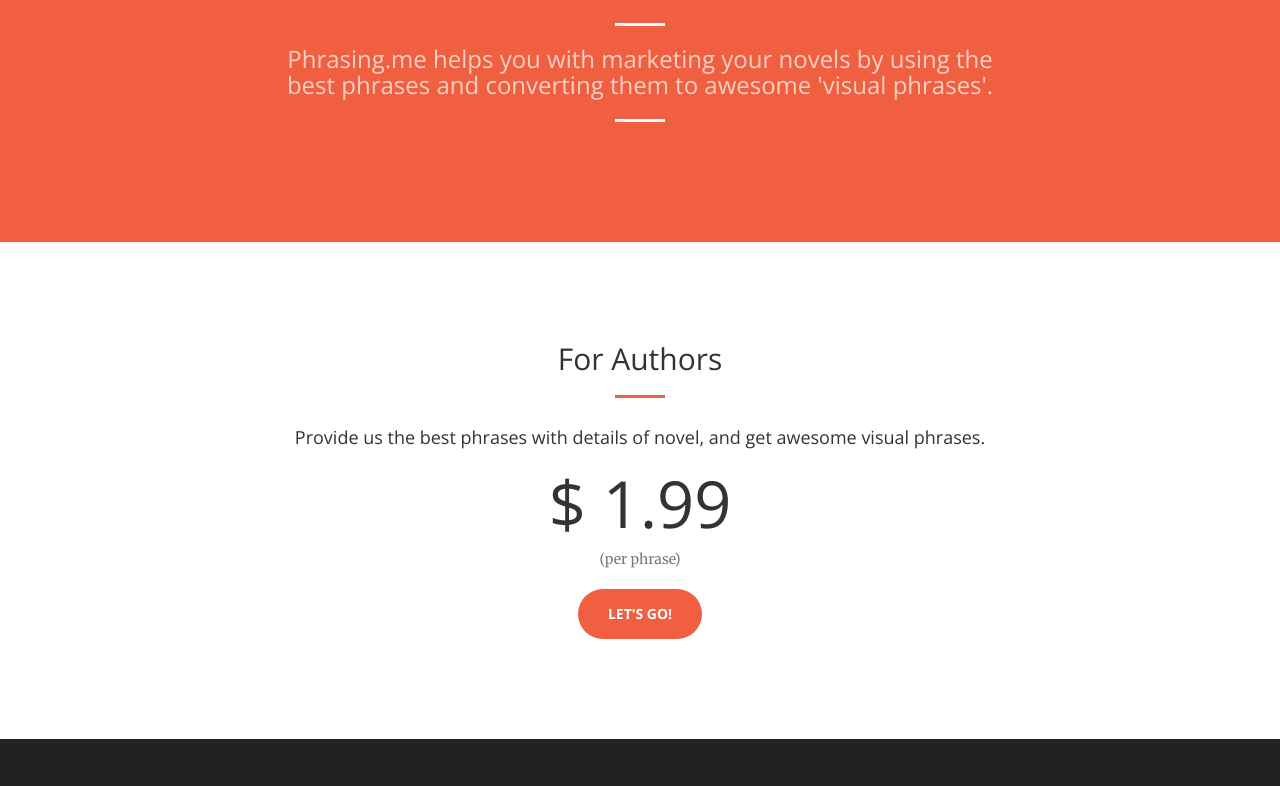
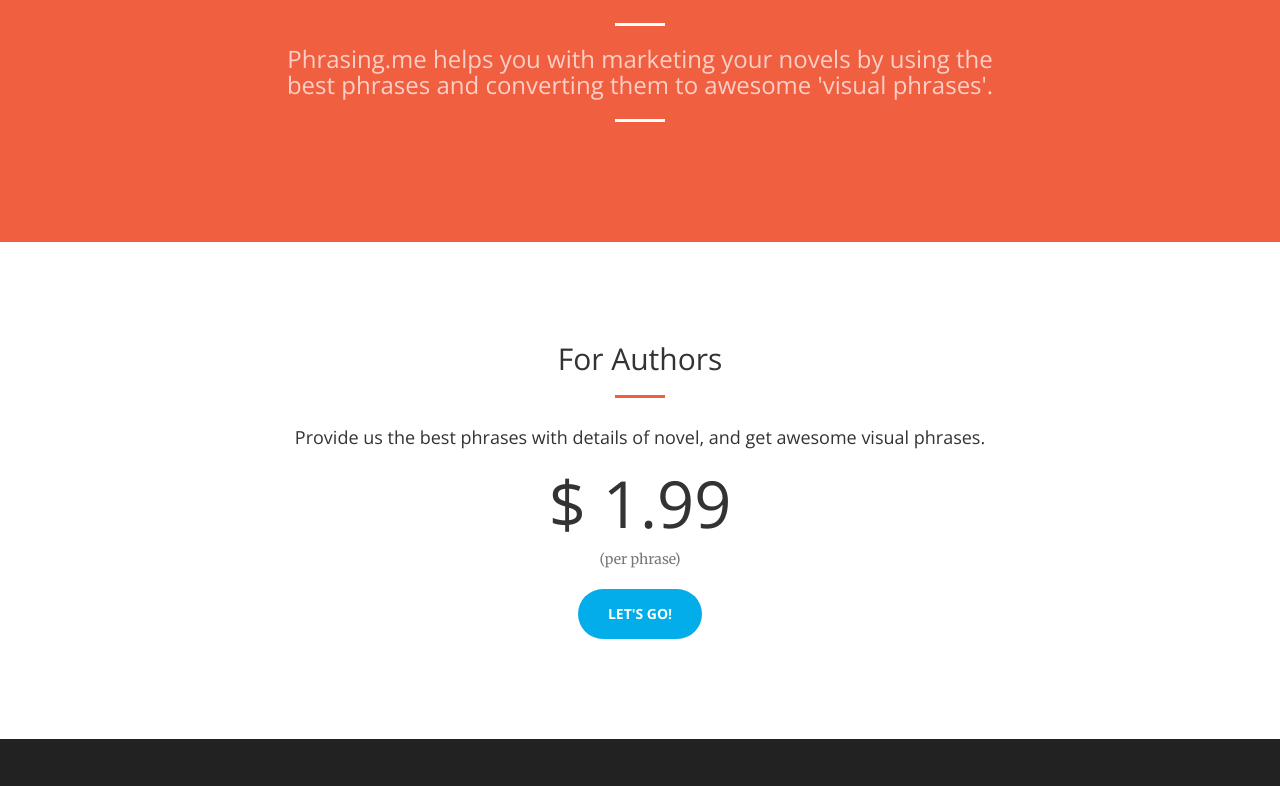
Before and after one commit to ankkho/anknet.github.io, a plain HTML site: page index.html in a window 1280 px wide. Shown: the part 897-1683 px from the top of the page. Drawn offline with nearby package versions, Linux system fonts and the light colour scheme; files that its build step writes are made by us from their sources; a script that the page names is missing.

Commit message:
call to action button modified

```diff
--- a/css/creative.css
+++ b/css/creative.css
@@ -51,6 +51,14 @@
     width: 50%;
     padding: 1%;
 }
+
+.action_btn{
+    border-color: #02ADEA;
+    color: #fff;
+    transition: all .35s;
+    background-color: #02ADEA;
+}
+
 
 
 h1,
--- a/index.html
+++ b/index.html
@@ -124,7 +124,7 @@
                         <h1>$ 1.99</h1>
                         <div class="text-muted">(per phrase)</div>
                         <br>
-                        <a href="https://docs.google.com/forms/d/1_l38uWzbrJ9CrMA1cR8d_z-jVJW7GzWNcUYfjdsG4xg", target="blank" class="btn btn-primary btn-xl">Let's go!</a>
+                        <a href="https://docs.google.com/forms/d/1_l38uWzbrJ9CrMA1cR8d_z-jVJW7GzWNcUYfjdsG4xg", target="blank" class="btn action_btn btn-xl">Let's go!</a>
                     </div>
                 </div>
             </div>
```
